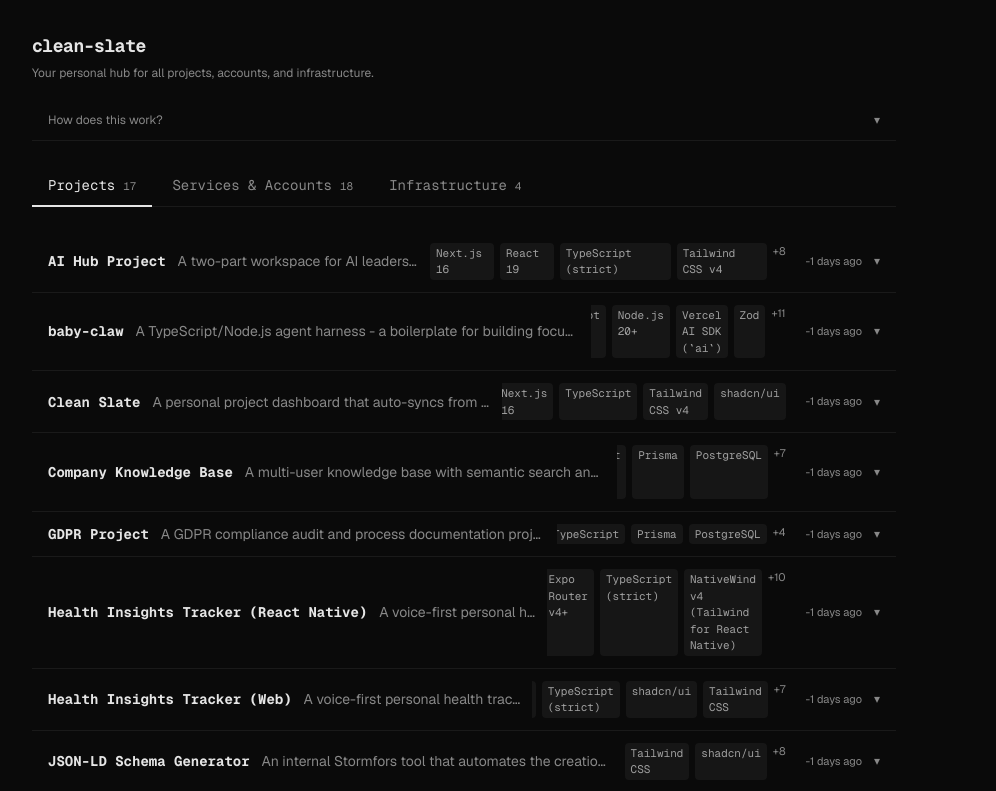
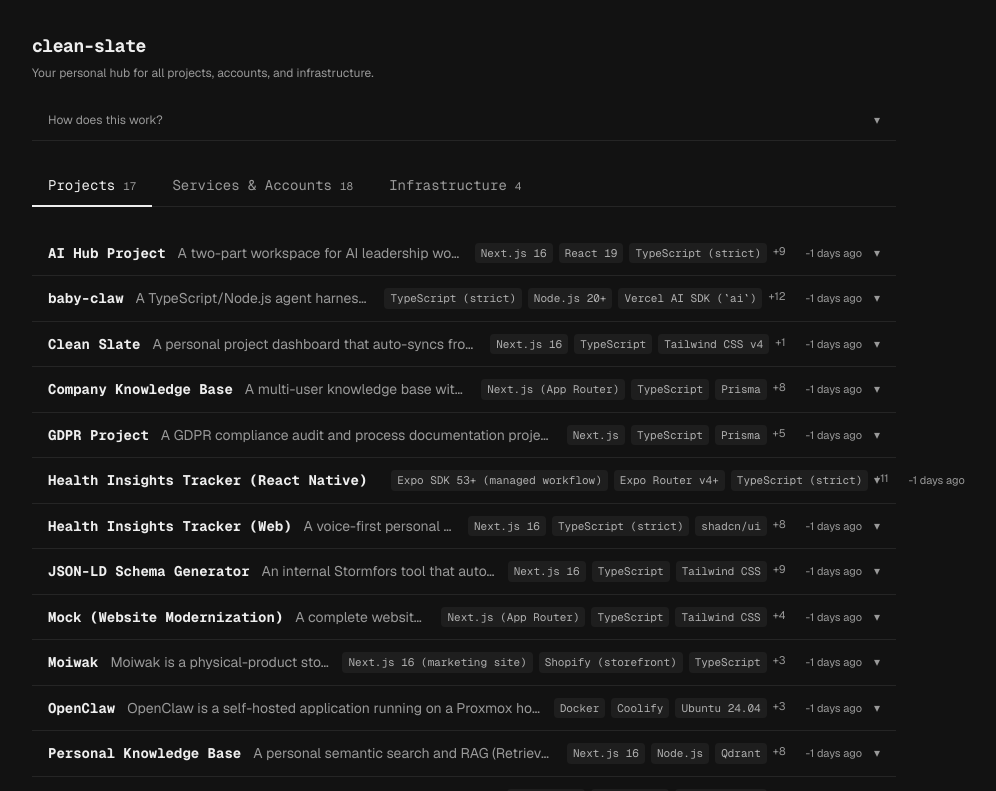
Before and after one commit to hanna-fmw/clean-slate, a Next.js app: page / in a window 1280 px wide. Shown: the top 791 px of the page, without its empty margins (176-1172 px from the left). Built offline with nearby package versions, Linux system fonts and the light colour scheme.

Commit message:
fix: cap stack tags to 3 with nowrap, lighten dark palette

```diff
--- a/app/globals.css
+++ b/app/globals.css
@@ -5,15 +5,15 @@
 @custom-variant dark (&:is(.dark *));
 
 :root {
-  --background: #0a0a0a;
-  --foreground: #e5e5e5;
-  --muted: #888888;
-  --border: #1a1a1a;
-  --hover: #111111;
-  --tag-bg: #161616;
-  --tag-text: #a0a0a0;
-  --link: #888888;
-  --link-hover: #cccccc;
+  --background: #121212;
+  --foreground: #eeeeee;
+  --muted: #999999;
+  --border: #252525;
+  --hover: #1a1a1a;
+  --tag-bg: #1e1e1e;
+  --tag-text: #b0b0b0;
+  --link: #999999;
+  --link-hover: #dddddd;
   --card: oklch(1 0 0);
   --card-foreground: oklch(0.145 0 0);
   --popover: oklch(1 0 0);
--- a/components/project-row.tsx
+++ b/components/project-row.tsx
@@ -9,17 +9,17 @@ function ProjectSummary({ project }: { project: Project }) {
       <span className="text-sm text-[var(--muted)] truncate hidden sm:block">
         {project.description_short}
       </span>
-      <div className="flex gap-1.5 ml-auto mr-2 justify-end overflow-hidden">
-        {project.stack.slice(0, 4).map((s) => (
+      <div className="hidden sm:flex gap-1.5 ml-auto mr-2 shrink-0">
+        {project.stack.slice(0, 3).map((s) => (
           <span
             key={s}
-            className="text-[11px] font-mono bg-[var(--tag-bg)] text-[var(--tag-text)] px-1.5 py-0.5 rounded"
+            className="text-[11px] font-mono bg-[var(--tag-bg)] text-[var(--tag-text)] px-1.5 py-0.5 rounded whitespace-nowrap"
           >
             {s}
           </span>
         ))}
-        {project.stack.length > 4 && (
-          <span className="text-[11px] text-[var(--muted)]">+{project.stack.length - 4}</span>
+        {project.stack.length > 3 && (
+          <span className="text-[11px] text-[var(--muted)] whitespace-nowrap">+{project.stack.length - 3}</span>
         )}
       </div>
       {project.last_modified && (
```
